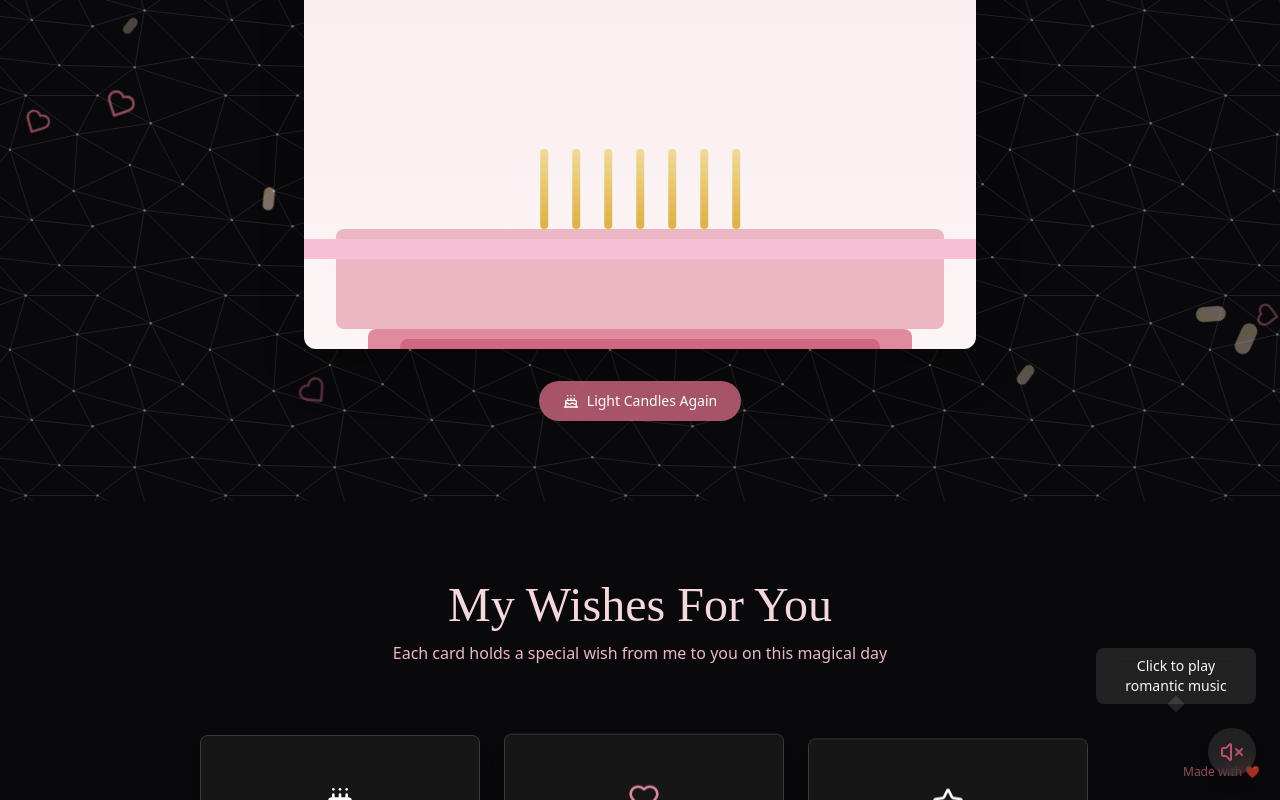
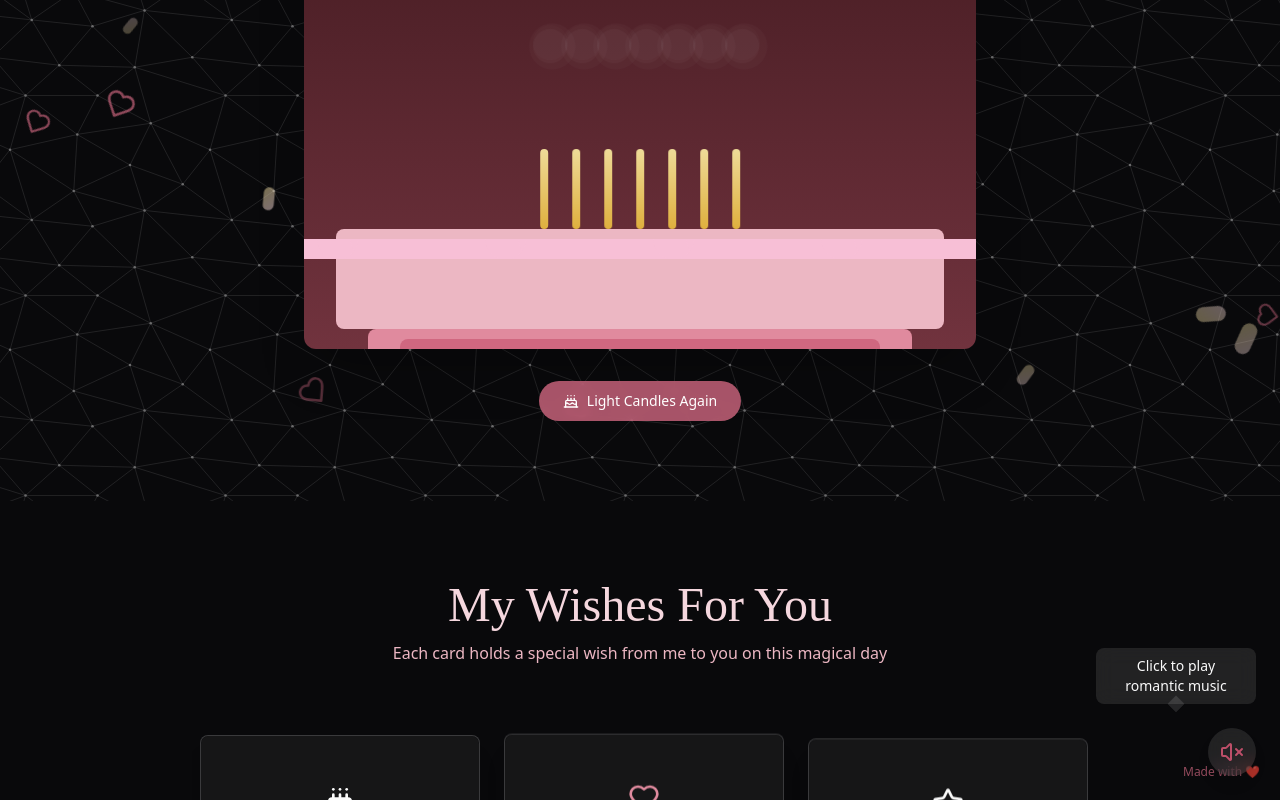
Before and after one commit to nyinyinaynaing/romantic-birthday-magic, a React (Vite) app: page / in a window 1280 px wide. Both pictures are taken after a click on the button "Blow Out Candles". Shown: the part 1235-2035 px from the top of the page. Built offline with nearby package versions, Linux system fonts and the light colour scheme.

Commit message:
Improve smoke visibility on cake
The smoke effect on the birthday cake was difficult to see due to the bright background. This commit adjusts the smoke's appearance to improve its visibility.

```diff
--- a/src/components/Gallery.tsx
+++ b/src/components/Gallery.tsx
@@ -52,7 +52,7 @@ const BirthdayCake = () => {
 
         <div className={`relative max-w-2xl mx-auto transition-all duration-1000 ${isLoaded ? 'opacity-100 scale-100' : 'opacity-0 scale-95'}`}>
           {/* Cake Container */}
-          <div className="cake-container aspect-[4/3] relative bg-gradient-to-b from-romantic-100 to-romantic-50 rounded-xl shadow-2xl overflow-hidden">
+          <div className="cake-container aspect-[4/3] relative bg-gradient-to-b from-romantic-950 to-romantic-900 rounded-xl shadow-2xl overflow-hidden">
             {/* Cake base */}
             <div className="absolute bottom-0 left-0 right-0">
               {/* Bottom cake layer */}
@@ -85,9 +85,9 @@ const BirthdayCake = () => {
                     {/* Smoke */}
                     {showSmoke && (
                       <div className="absolute -top-4 left-1/2 transform -translate-x-1/2">
-                        <div className="smoke-particle"></div>
-                        <div className="smoke-particle delay-100"></div>
-                        <div className="smoke-particle delay-200"></div>
+                        <div className="smoke-particle w-3 h-3 bg-white/60"></div>
+                        <div className="smoke-particle w-4 h-4 bg-white/60 delay-100"></div>
+                        <div className="smoke-particle w-3 h-3 bg-white/60 delay-200"></div>
                       </div>
                     )}
                   </div>
```
